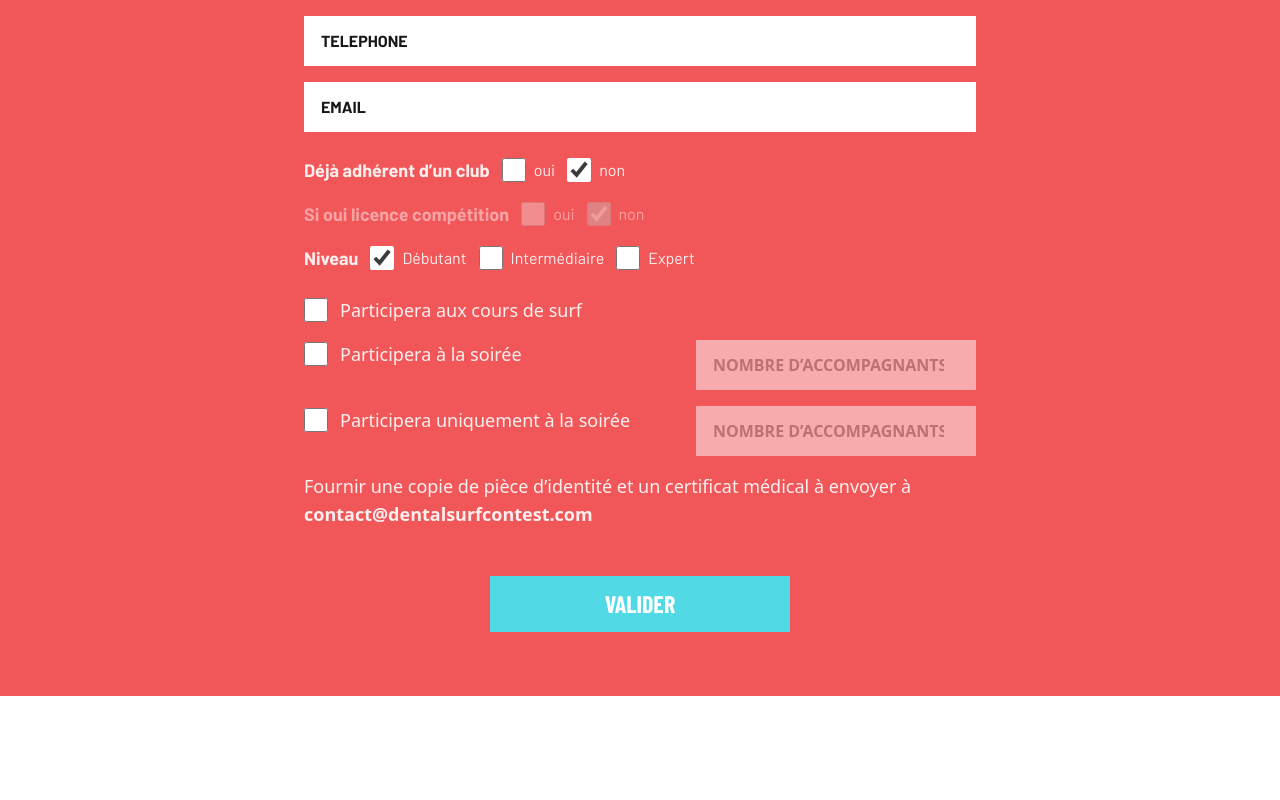
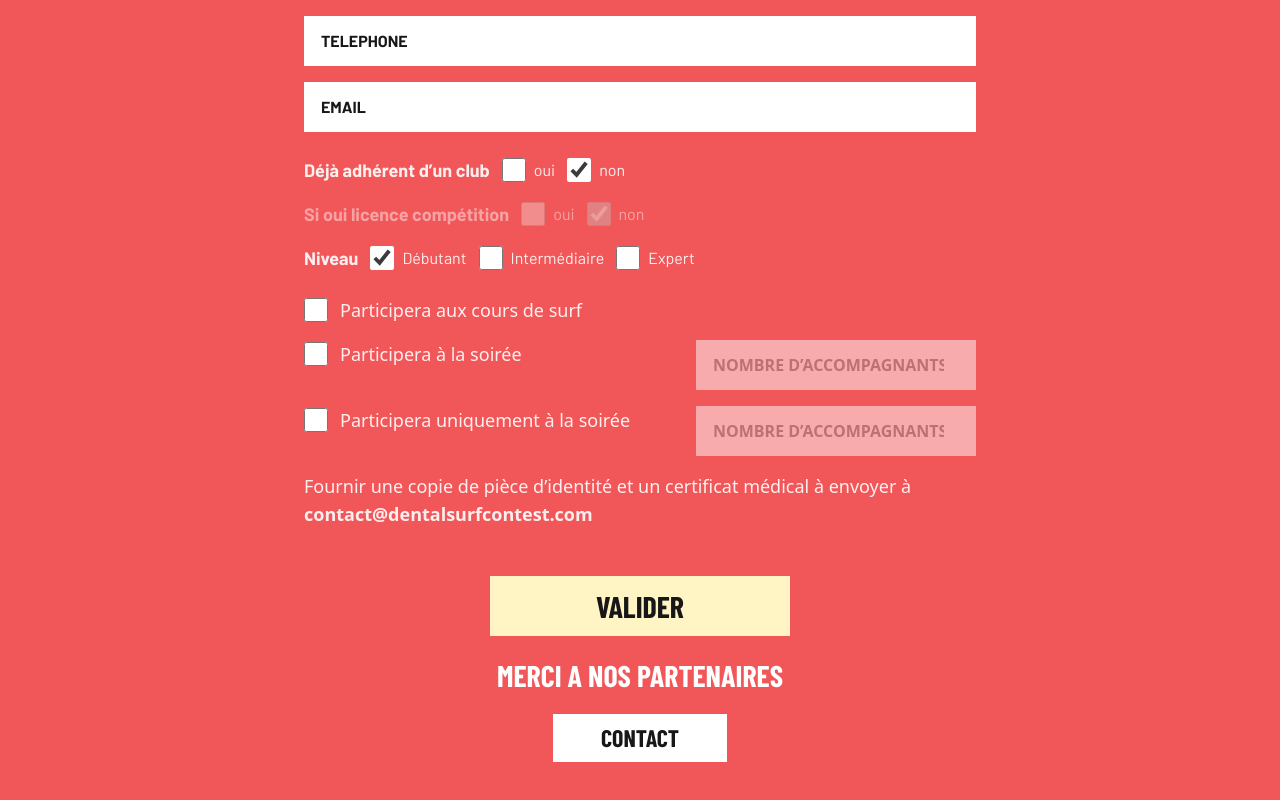
Before and after one commit to CyrThoDev/dental-surf-contest, a Next.js app: page / in a window 1280 px wide. Shown: the part 1548-2348 px from the top of the page. Before the commit the page ends 2244 px from the top, so only its background shows below. Built offline with nearby package versions, Linux system fonts and the light colour scheme; a web font is replaced by a local one.

Commit message:
ajout bouton contact

```diff
--- a/app/api/register/route.ts
+++ b/app/api/register/route.ts
@@ -110,7 +110,6 @@ function buildParticipantHtml(data: {
   clubMember: boolean;
   competitionLicense: boolean;
   niveau: "debutant" | "intermediaire" | "expert";
-  agreeDocs: boolean;
   participateSurfLessons: boolean;
   participateParty: boolean;
   accompanyCountParty?: number;
@@ -177,7 +176,6 @@ function buildParticipantHtml(data: {
                     ${rowParticipant("Déjà adhérent d’un club", formatBoolean(data.clubMember))}
                     ${rowParticipant("Licence compétition", formatBoolean(data.competitionLicense))}
                     ${rowParticipant("Niveau", formatNiveau(data.niveau))}
-                    ${rowParticipant("Documents à fournir", formatBoolean(data.agreeDocs))}
                     ${rowParticipant("Participera aux cours de surf", formatBoolean(data.participateSurfLessons))}
                     ${rowParticipant("Participera à la soirée", formatBoolean(data.participateParty))}
                     ${rowParticipant("Accompagnants soirée", data.accompanyCountParty ?? 0)}
@@ -241,7 +239,6 @@ function buildAdminHtml(data: {
   clubMember: boolean;
   competitionLicense: boolean;
   niveau: "debutant" | "intermediaire" | "expert";
-  agreeDocs: boolean;
   participateSurfLessons: boolean;
   participateParty: boolean;
   accompanyCountParty?: number;
@@ -307,7 +304,6 @@ function buildAdminHtml(data: {
                     ${rowAdmin("Déjà adhérent d’un club", formatBoolean(data.clubMember))}
                     ${rowAdmin("Licence compétition", formatBoolean(data.competitionLicense))}
                     ${rowAdmin("Niveau", formatNiveau(data.niveau))}
-                    ${rowAdmin("Documents à fournir", formatBoolean(data.agreeDocs))}
                     ${rowAdmin("Participera aux cours de surf", formatBoolean(data.participateSurfLessons))}
                     ${rowAdmin("Participera à la soirée", formatBoolean(data.participateParty))}
                     ${rowAdmin("Accompagnants soirée", data.accompanyCountParty ?? 0)}
--- a/components/RegistrationForm.tsx
+++ b/components/RegistrationForm.tsx
@@ -22,7 +22,6 @@ export default function RegistrationForm() {
       clubMember: false,
       competitionLicense: false,
       niveau: "debutant",
-      agreeDocs: false,
       participateSurfLessons: false,
       participateParty: false,
       accompanyCountParty: undefined,
@@ -452,23 +451,38 @@ export default function RegistrationForm() {
           <div className="mt-12 flex justify-center">
             <button
               disabled={isSubmitting}
-              className="font-barlow-condensed w-[300px] bg-blue px-8 py-3 text-2xl font-extrabold text-white disabled:opacity-60"
+              className="font-barlow-condensed w-[300px] bg-yellow px-8 py-3 text-3xl font-extrabold text-black disabled:opacity-60"
             >
               {isSubmitting ? "ENVOI..." : "VALIDER"}
             </button>
           </div>
 
         {isSubmitSuccessful && !submitError && (
-            <div className="flex flex-col items-center just">
-            <p className="mt-6 text-center text-white">
+  <div className="flex flex-col items-center justify-center text-center">
+    <p className="mt-6 text-white">
       Merci ! Votre inscription a bien été envoyée.
     </p>
-            <p className="margin-top:12px;font-size:14px;color:#555;">
+
+    <p className="mt-3 text-sm text-gray-200 max-w-md">
       Un email de confirmation vient de vous être envoyé.
       Si vous ne le recevez pas dans les prochaines minutes,
       pensez à vérifier votre dossier <strong>spam / courrier indésirable</strong>.
-</p></div>
+    </p>
+  </div>
 )}
+
+<div className="mt-6 flex flex-col items-center text-center">
+  <h3 className="font-barlow-condensed text-3xl font-bold leading-none text-white">
+    MERCI A NOS PARTENAIRES
+  </h3>
+
+  <a
+    href="mailto:contact@dentalsurfcontest.com"
+    className="mt-6 inline-flex  px-12 py-3  items-center justify-center bg-white  font-barlow-condensed text-2xl font-bold leading-none text-black"
+  >
+    CONTACT
+  </a>
+</div>
 
           {submitError && (
             <p className="mt-6 text-center text-black">{submitError}</p>
--- a/lib/validation.ts
+++ b/lib/validation.ts
@@ -16,11 +16,10 @@ export const registrationSchema = z
     clubMember: z.boolean(),
     competitionLicense: z.boolean(),
 
-   niveau: z.enum(["debutant", "intermediaire", "expert"], {
-  message: "Veuillez choisir un niveau.",
-}),
+    niveau: z.enum(["debutant", "intermediaire", "expert"], {
+      message: "Veuillez choisir un niveau.",
+    }),
 
-    agreeDocs: z.boolean(),
     participateSurfLessons: z.boolean(),
 
     participateParty: z.boolean(),
@@ -32,17 +31,7 @@ export const registrationSchema = z
     botField: z.string().max(0),
   })
   .superRefine((data, ctx) => {
-    // 1) Documents obligatoires
-    if (!data.agreeDocs) {
-      ctx.addIssue({
-        code: "custom",
-        path: ["agreeDocs"],
-        message:
-          "Vous devez confirmer l’envoi de la pièce d’identité et du certificat médical.",
-      });
-    }
-
-    // 2) Licence compétition seulement si adhérent club
+    // 1) Licence compétition seulement si adhérent club
     if (data.competitionLicense && !data.clubMember) {
       ctx.addIssue({
         code: "custom",
@@ -52,7 +41,7 @@ export const registrationSchema = z
       });
     }
 
-    // 3) Soirée classique et soirée seule : exclusives
+    // 2) Soirée classique et soirée seule : exclusives
     if (data.participateParty && data.participateOnlyParty) {
       ctx.addIssue({
         code: "custom",
@@ -62,7 +51,7 @@ export const registrationSchema = z
       });
     }
 
-    // 4) Si soirée classique cochée, les cours de surf doivent aussi être cochés
+    // 3) Si soirée classique cochée, les cours de surf doivent aussi être cochés
     if (data.participateParty && !data.participateSurfLessons) {
       ctx.addIssue({
         code: "custom",
@@ -72,7 +61,7 @@ export const registrationSchema = z
       });
     }
 
-    // 5) "Uniquement à la soirée" incompatible avec les cours de surf
+    // 4) "Uniquement à la soirée" incompatible avec les cours de surf
     if (data.participateOnlyParty && data.participateSurfLessons) {
       ctx.addIssue({
         code: "custom",
@@ -82,7 +71,7 @@ export const registrationSchema = z
       });
     }
 
-    // 6) Si soirée classique cochée -> nombre d'accompagnants requis
+    // 5) Si soirée classique cochée -> nombre d'accompagnants requis
     if (data.participateParty && data.accompanyCountParty === undefined) {
       ctx.addIssue({
         code: "custom",
@@ -91,7 +80,7 @@ export const registrationSchema = z
       });
     }
 
-    // 7) Si soirée seule cochée -> nombre d'accompagnants requis
+    // 6) Si soirée seule cochée -> nombre d'accompagnants requis
     if (data.participateOnlyParty && data.accompanyCountOnlyParty === undefined) {
       ctx.addIssue({
         code: "custom",
```
Lines whose indentation alone changed are shown as unchanged.
